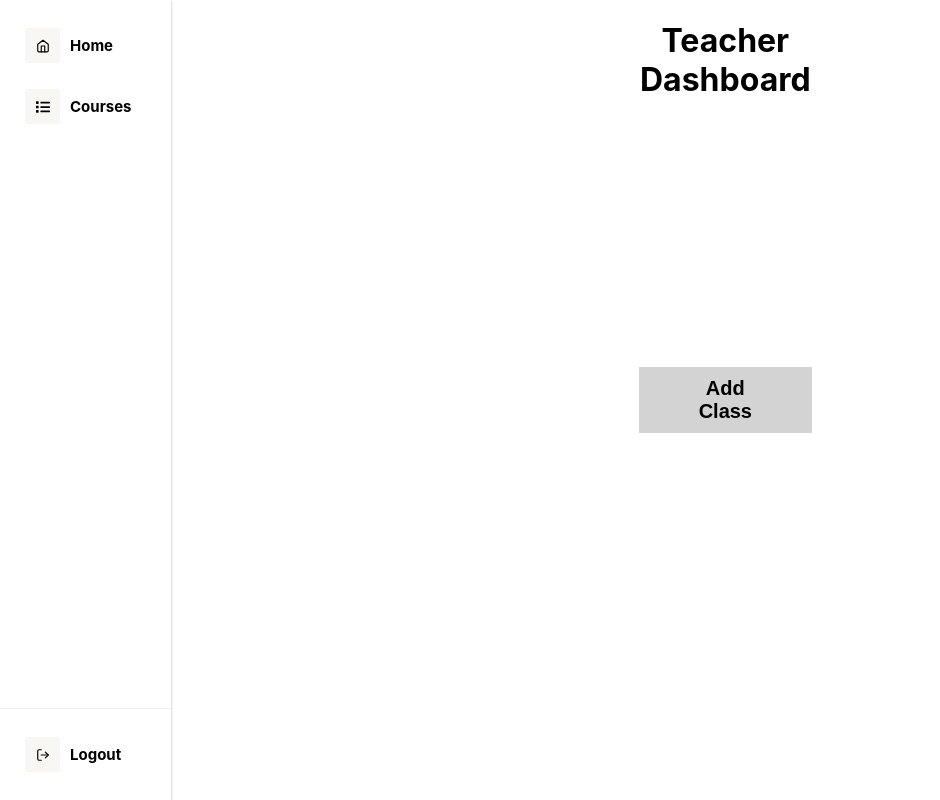
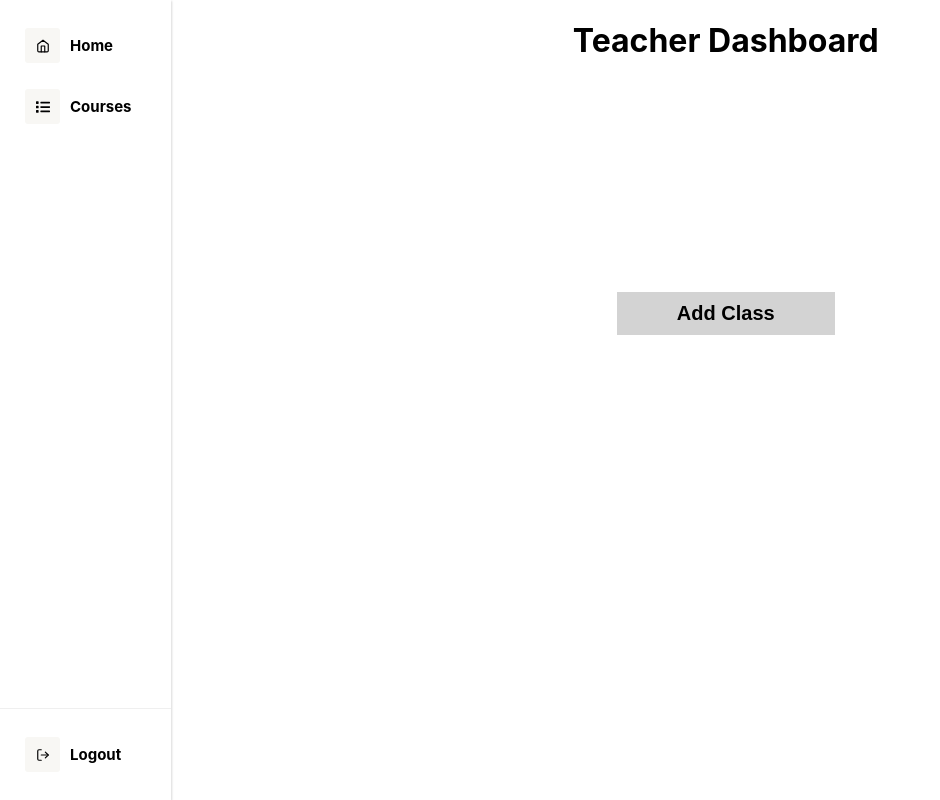
Before and after one commit to devstorm10/calib-peer-review, a React (Create React App) app in the folder Frontend/src/main/frontend/: page / in a window 1280 px wide. Shown: the whole page, without its empty margins (0-940 px from the left). Built offline with nearby package versions, Linux system fonts and the light colour scheme.

Commit message:
added create course page, restructured files, tweaked styles

```diff
--- a/Frontend/src/main/frontend/package.json
+++ b/Frontend/src/main/frontend/package.json
@@ -8,6 +8,8 @@
     "@testing-library/user-event": "^13.5.0",
     "react": "^17.0.2",
     "react-dom": "^17.0.2",
+    "react-icons": "^4.3.1",
+    "react-pro-sidebar": "^0.7.1",
     "react-scripts": "5.0.0",
     "web-vitals": "^2.1.4"
   },
--- a/Frontend/src/main/frontend/src/App.js
+++ b/Frontend/src/main/frontend/src/App.js
@@ -1,10 +1,11 @@
-import './App.css';
-import TeacherDashboard from "./components/TeacherDashboard";
+import TeacherDashboardPage from "./pages/TeacherDashboardPage";
+import CreateCoursePage from "./pages/CreateCoursePage";
 
 function App() {
   return (
-    <div className="App">
-        <TeacherDashboard />
+    <div>
+        <TeacherDashboardPage />
+        {/*<CreateCoursePage />*/}
     </div>
   );
 }
--- a/Frontend/src/main/frontend/src/components/TeamName.js
+++ b/Frontend/src/main/frontend/src/components/TeamNameComponent.js
@@ -1,7 +1,7 @@
 import React, { useState } from 'react';
 import axios from 'axios';
 
-const TeamName = () => {
+const TeamNameComponent = () => {
   const [formData, setFormData] = useState({
     nameA: '',
     nameB: '',
@@ -27,7 +27,7 @@ const TeamName = () => {
     };
     console.log(data);
     await axios.post(url, data);
-    getTeamName();
+    await getTeamName();
   };
 
   const getTeamName = async () => {
@@ -86,4 +86,4 @@ const TeamName = () => {
   );
 };
 
-export default TeamName;
+export default TeamNameComponent;
--- a/Frontend/src/main/frontend/src/components/Sidebar.css
+++ b/Frontend/src/main/frontend/src/components/styles/Sidebar.css
@@ -1,11 +1,8 @@
-#sidebar {
-    position: absolute;
-    width: fit-content;
-    display:flex;
-}
+
 #sidebar .pro-sidebar {
     height: 100vh;
 }
+
 #sidebar .closemenu {
     color: #000;
     position: absolute;
@@ -18,6 +15,7 @@
     top: 55px;
     cursor: pointer;
 }
+
 #sidebar .pro-sidebar {
     width: 100%;
     min-width: 100%;
--- /dev/null
+++ b/Frontend/src/main/frontend/src/pages/CreateCoursePage.js
@@ -0,0 +1,59 @@
+import React, { useState } from "react";
+import "./styles/CreateCourseStyle.css"
+import SidebarComponent from "../components/SidebarComponent";
+
+const CreateCoursePage = () => {
+    const [formData, setFormData] = useState({
+        courseName: '',
+        courseDescription: ''
+    });
+
+    const { courseName, courseDescription } = formData;
+
+    const OnChange = (e) => setFormData({ ...formData, [e.target.name]: e.target.value });
+
+    const handleSubmit = () => {
+        if (courseName === '' || courseDescription === '') alert("Fields can't be empty!")
+        else {
+            alert("Success!")
+        }
+    }
+
+    return (
+        <div className="parent">
+            <SidebarComponent />
+            <div className="container">
+                <h1> New course </h1>
+                <form>
+                    <div className="course-name">
+                        <label> <b> Name of course: </b> </label>
+                        <input
+                            type="text"
+                            name="courseName"
+                            value={courseName}
+                            required
+                            onChange={(e) => OnChange(e)}
+                        />
+                    </div>
+
+                    <div className="course-description">
+                        <label> <b> Course description: </b> </label>
+                        <input
+                            type="text"
+                            name="courseDescription"
+                            value={courseDescription}
+                            required
+                            onChange={(e) => OnChange(e)}
+                        />
+                    </div>
+
+                    <div className="button">
+                        <button onClick={handleSubmit}> Create </button>
+                    </div>
+                </form>
+            </div>
+        </div>
+    );
+}
+
+export default CreateCoursePage;
--- a/Frontend/src/main/frontend/src/components/TeacherDashboard.js
+++ b/Frontend/src/main/frontend/src/pages/TeacherDashboardPage.js
@@ -1,12 +1,12 @@
 import React from 'react';
 
-import Sidebar from "./Sidebar";
-import "./TeacherDashboard.css"
+import SidebarComponent from "../components/SidebarComponent";
+import "./styles/TeacherDashboardStyle.css"
 
-function TeacherDashboard(){
+function TeacherDashboardPage(){
     return (
         <div className={"TeacherDashboard"}>
-                <Sidebar />
+                <SidebarComponent />
             <div id="teacher">
                 <h1>
                     Teacher Dashboard
@@ -23,4 +23,4 @@ function TeacherDashboard(){
     );
 }
 
-export default  TeacherDashboard;
+export default  TeacherDashboardPage;
--- /dev/null
+++ b/Frontend/src/main/frontend/src/pages/styles/CreateCourseStyle.css
@@ -0,0 +1,58 @@
+.parent {
+    display: flex;
+    flex-direction: row;
+    overflow: auto;
+}
+
+.container {
+    margin-top: 3%;
+    padding-right: 15px;
+    padding-left: 15px;
+    margin-right: 5%;
+    margin-left: 5%;
+    flex-grow: 1;
+}
+
+form {
+    margin-top: 3%;
+    background-color: lightgray;
+    padding: 4% 3% 3% 3%;
+}
+
+.course-name {
+    width: 100%;
+    margin-bottom: 3%;
+    display: flex;
+}
+
+.course-name label {
+    margin-right: 2%;
+}
+
+.course-name input {
+    flex-grow: 1;
+    padding: 5px 0 5px 0;
+}
+
+.course-description {
+    display: flex;
+    flex-direction: column;
+}
+
+.course-description input {
+    margin-top: 1%;
+    padding-bottom: 10%;
+}
+
+.button {
+    display: flex;
+    justify-content: center;
+    margin-top: 7%;
+}
+
+button {
+    padding: 10px 45px 10px 45px;
+    border: none;
+    font-size: medium;
+    font-weight: bold;
+}
--- a/Frontend/src/main/frontend/src/components/TeacherDashboard.css
+++ b/Frontend/src/main/frontend/src/pages/styles/TeacherDashboardStyle.css
@@ -1,18 +1,17 @@
+.TeacherDashboard {
+    display: flex;
+}
+
 #teacher {
-    position: absolute;
-    text-align:center;
-    display:inline-flex;
-    justify-content: center;
+    text-align: center;
     width: min-content;
-    height: 100%;
+    flex-grow: 1;
 }
 
 #addClass {
-    position:absolute;
+    display: flex;
     justify-content: center;
-    display: flex;
-    height: 100%;
-    width:min-content;
+    margin-top: 20%;
     align-items: center;
 }
 
@@ -21,8 +20,9 @@
     color: black;
     font-size: 20px;
     padding: 10px 60px;
-    margin: 10px 0px;
+    margin: 10px 0;
     border: white;
     font-weight: bold;
     cursor: pointer;
+    justify-self: center;
 }
```
Also changed, not shown: Frontend/src/main/frontend/src/components/SidebarComponent.js (renamed from Frontend/src/main/frontend/src/components/Sidebar.js, +3 -4 lines), Frontend/src/main/frontend/src/pages/LoginPage.js (renamed from Frontend/src/main/frontend/src/components/Login.js), 1 other file (tests, documents, lock files or other folders).
